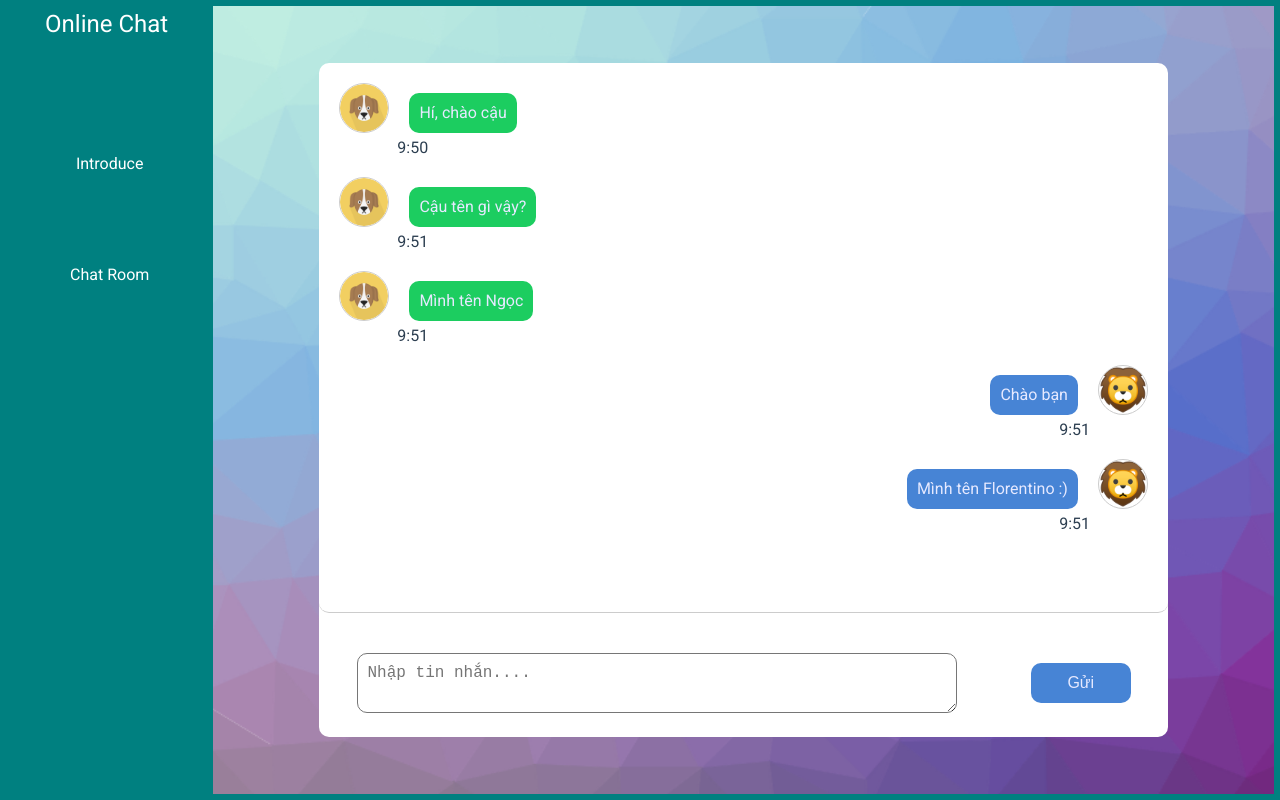
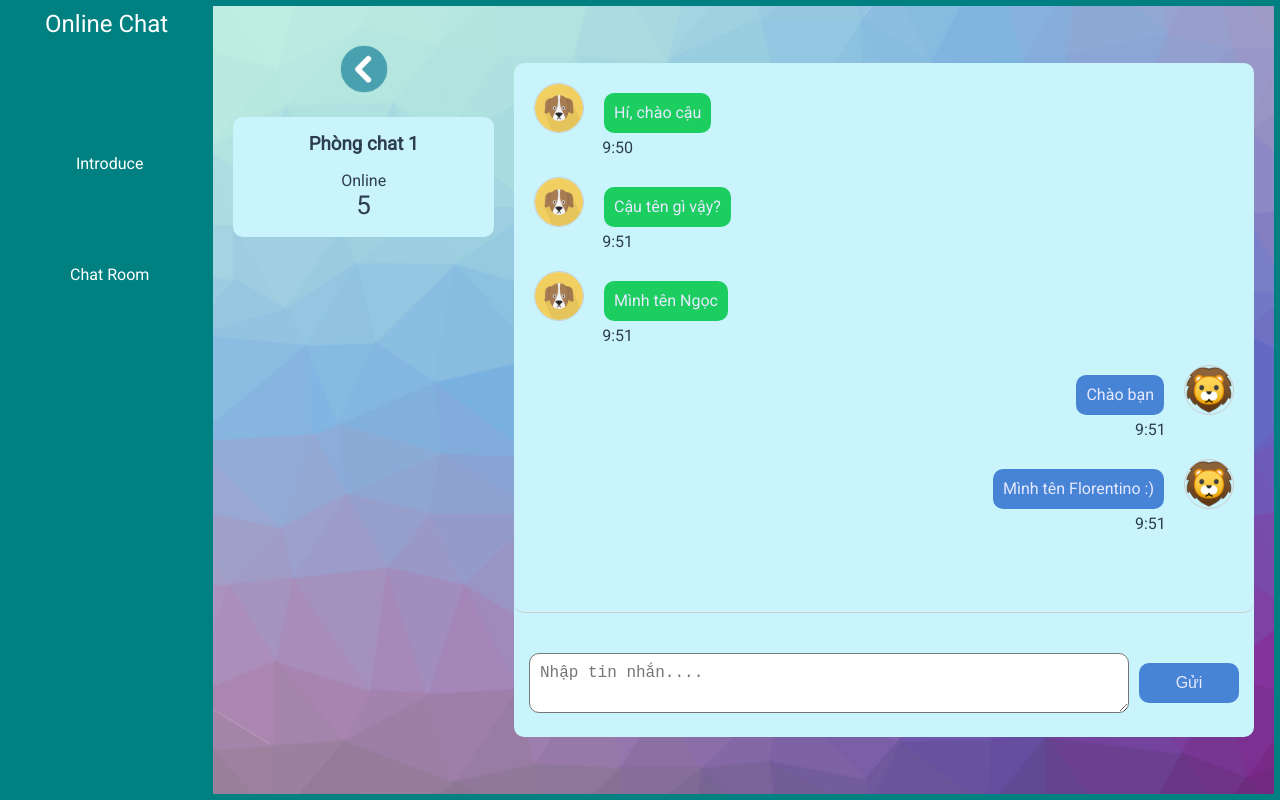
Before and after one commit to MVNgoc/WebSocket-, a Vue app: page /messenger in a window 1280 px wide. Built offline with nearby package versions, Linux system fonts and the light colour scheme.

Commit message:
update css messenger view

```diff
--- a/src/assets/style.css
+++ b/src/assets/style.css
@@ -116,7 +116,8 @@ a {
 	padding-bottom: 10px;
 }
 
-.chat-room-main .chat-room-online-user {
+.chat-room-main .chat-room-online-user,
+.info-room-container .chat-room-online-user {
 	font-size: 26px;
 }
 
@@ -141,16 +142,17 @@ a {
 	height: 100%;
 	display: flex;
 	justify-content: center;
-	align-items: center;
+	align-items: center
 }
 
 .mess-container .messenger {
 	width: 80%;
 	/* min-height: 92%; */
 	height: auto;
+	margin-right: 20px;
 	box-sizing: border-box;
 	border-radius: 10px;
-	background-color: #fff;
+	background-color: rgb(202, 244, 251);
 }
 
 .mess-container .messenger .messenger-text {
@@ -227,6 +229,8 @@ a {
 	justify-content: space-around;
 	margin-right: 20px;
 	margin-top: 40px;
+	padding-left: 10px;
+	padding-right: 10px;
 }
 
 .text-area .text-mess .text-input {
@@ -290,6 +294,10 @@ a {
 	.others-mess-area .messBottom {
 		margin-left: 68%;
 	}
+
+	.mess-container .info-room-container {
+		margin-bottom: 53% !important;
+	}
 }
 
 /* 110% */
@@ -324,4 +332,40 @@ a {
 	.text-area .text-btn .text-send {
 		margin-top: 10px;
 	}
+
+	.user-mess-area .messBottom {
+		margin-right: 72%;
+	}
+
+	.others-mess-area .messBottom {
+		margin-left: 72%;
+	}
+
+	.mess-container .info-room-container {
+		margin-bottom: 47% !important;
+	}
 }
+
+.mess-container .info-room-container {
+	margin-bottom: 38%;
+}
+
+.info-room-container .back-icon {
+	width: 16%;
+}
+
+.info-room-container .back-icon:hover {
+	cursor: pointer;
+	opacity: 0.8;
+}
+
+.info-room-container .info-room {
+	background-color: rgb(202, 244, 251);
+	height: 120px;
+	margin: 20px;
+	border-radius: 10px;
+}
+
+.info-room-container .chat-room-name {
+	padding: 16px;
+}
--- a/src/views/Messenger.vue
+++ b/src/views/Messenger.vue
@@ -1,6 +1,19 @@
 <template>
     <div class="mess-container" :style="{
         'background-image': `url(${require('../assets/img/introduce_background.png')})`, 'background-repeat': 'no-repeat', 'background-size': 'cover'}">
+
+        <div class="info-room-container">
+            <router-link :to="{name : 'chatroom'}">
+				<img src="../assets/img/back-icon.png" alt="Exit" class="back-icon">
+			</router-link>
+
+            <div class="info-room">
+                <h3 class="chat-room-name">Phòng chat 1</h3>
+                <p >Online</p>
+                <p class="chat-room-online-user">5</p>
+            </div>
+        </div>
+
         <div class="messenger">
             <div class="messenger-text">
                 <div class="user-mess-area">
```
Also changed, not shown: src/assets/img/back-icon.png (added).
